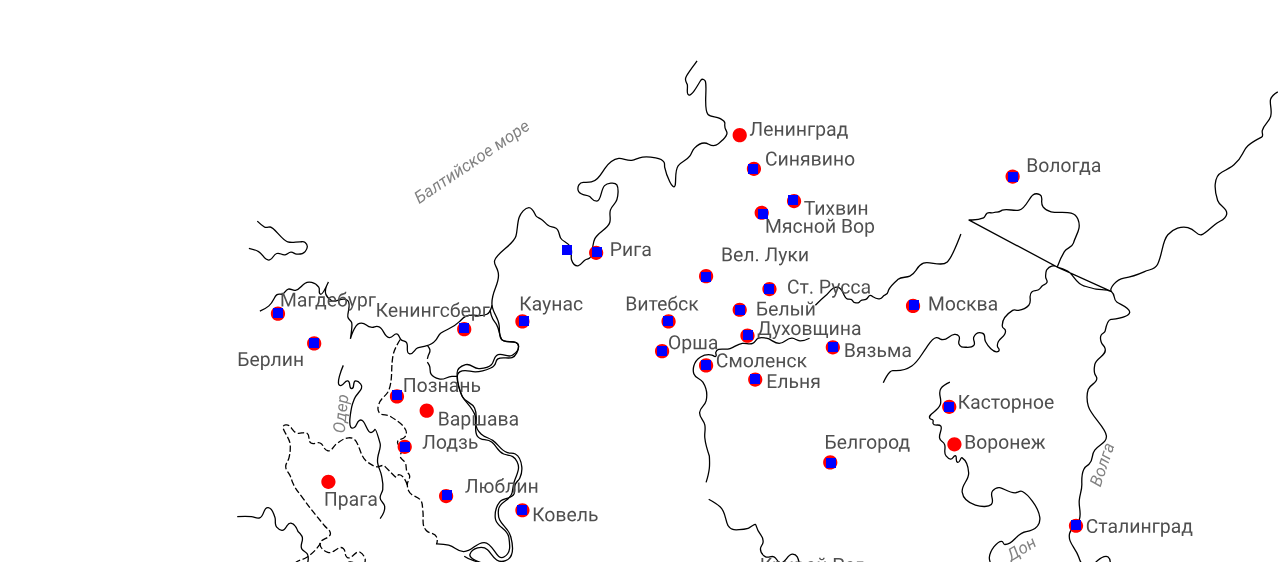
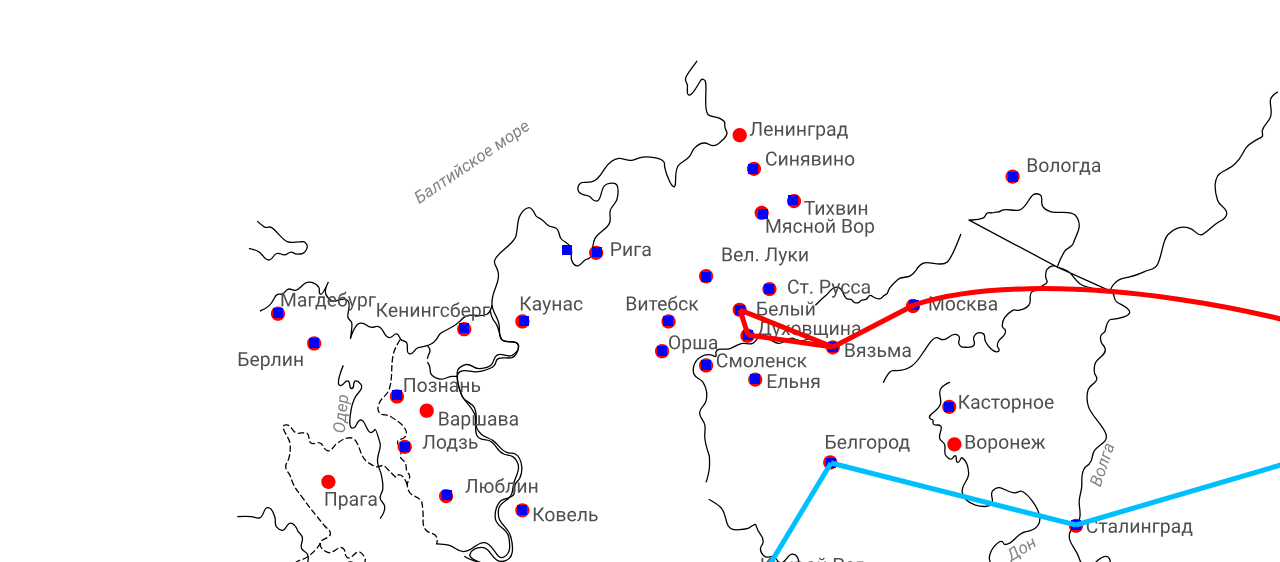
Before and after one commit to vvonderfull/KontureMap, a Vue app: page / in a window 1280 px wide. Shown: the part 238-800 px from the top of the page. Built offline with nearby package versions, Linux system fonts and the light colour scheme.

Commit message:
red and light blue

```diff
--- a/src/components/Map.vue
+++ b/src/components/Map.vue
@@ -38,14 +38,230 @@
     <div class="myasnoy-bor"></div>
     <div class="vel-luki"></div>
     <div class="riga-left"></div>
+    <svg width="2000px" height="2000px" class="svg">
+      <!-- <path class="path123"
+            :d = "asino1.x, asino1.y tomsk1.x, tomsk1.y"
+      stroke="blue" fill="none"/>-->
+      <line
+        :x1="asino1.x - 1.5"
+        :y1="asino1.y - 1.5"
+        :x2="tomsk1.x - 1.5"
+        :y2="tomsk1.y - 1.5"
+        stroke="blue"
+        stroke-width="5"
+      />
+      <a href="#">
+        ////////////// RED PATH
+        <path
+          :d="'M'+ novosibirsk1.x + ',' + novosibirsk1.y + ' ' + 'C' + (novosibirsk1.x - 200) + ',' + (novosibirsk1.y - 100) + ' ' + (moskva1.x + 120) + ',' + (moskva1.y - 40) + ' ' + moskva1.x + ',' + moskva1.y"
+          stroke="red"
+          fill="none"
+          stroke-width="5"
+        />
+        <line
+          :x1="tomsk1.x"
+          :y1="tomsk1.y"
+          :x2="novosibirsk1.x"
+          :y2="novosibirsk1.y"
+          stroke="red"
+          stroke-width="5"
+        />
+        <line
+          :x1="tomsk1.x"
+          :y1="tomsk1.y"
+          :x2="yurga1.x"
+          :y2="yurga1.y"
+          stroke="red"
+          stroke-width="5"
+        />
+        <line
+          :x1="moskva1.x"
+          :y1="moskva1.y"
+          :x2="vyazma1.x"
+          :y2="vyazma1.y"
+          stroke="red"
+          stroke-width="5"
+        />
+        <line
+          :x1="white1.x"
+          :y1="white1.y"
+          :x2="vyazma1.x"
+          :y2="vyazma1.y"
+          stroke="red"
+          stroke-width="5"
+        />
+        <line
+          :x1="white1.x"
+          :y1="white1.y"
+          :x2="duhovshina1.x"
+          :y2="duhovshina1.y"
+          stroke="red"
+          stroke-width="5"
+        />
+        <line
+          :x1="vyazma1.x"
+          :y1="vyazma1.y"
+          :x2="duhovshina1.x"
+          :y2="duhovshina1.y"
+          stroke="red"
+          stroke-width="5"
+        />
+      </a>
+      /////// LIGHT BLUE PATH
+      <a href="#">
+        <line
+          :x1="asino1.x + 1.5"
+          :y1="asino1.y + 1.5"
+          :x2="tomsk1.x + 1.5"
+          :y2="tomsk1.y + 1.5"
+          stroke="deepskyblue"
+          stroke-width="5"
+        />
+        <line
+          :x1="novosibirsk1.x + 3"
+          :y1="novosibirsk1.y + 3"
+          :x2="tomsk1.x + 3"
+          :y2="tomsk1.y + 3"
+          stroke="deepskyblue"
+          stroke-width="5"
+        />
+        <line
+          :x1="novosibirsk1.x"
+          :y1="novosibirsk1.y"
+          :x2="stalingrad1.x"
+          :y2="stalingrad1.y"
+          stroke="deepskyblue"
+          stroke-width="5"
+        />
+        <line
+          :x1="belgorod1.x"
+          :y1="belgorod1.y"
+          :x2="stalingrad1.x"
+          :y2="stalingrad1.y"
+          stroke="deepskyblue"
+          stroke-width="5"
+        />
+        <line
+          :x1="belgorod1.x"
+          :y1="belgorod1.y"
+          :x2="kr_rog1.x"
+          :y2="kr_rog1.y"
+          stroke="deepskyblue"
+          stroke-width="5"
+        />
+        <path
+          :d="'M'+ varna1.x + ',' + varna1.y + ' ' + 'C' + (varna1.x - 0) + ',' + (varna1.y - 30) + ' ' + (kr_rog1.x - 110) + ',' + (kr_rog1.y - 80) + ' ' + kr_rog1.x + ',' + kr_rog1.y"
+          stroke="deepskyblue"
+          fill="none"
+          stroke-width="5"
+        />
+        <line
+          :x1="varna1.x"
+          :y1="varna1.y"
+          :x2="burgas1.x"
+          :y2="burgas1.y"
+          stroke="deepskyblue"
+          stroke-width="5"
+        />
+      </a>
+    </svg>
   </div>
 </template>
 
 <script>
 export default {
   name: "Map.vue",
+  data() {
+    return {
+      tomsk1: {},
+      asino1: {},
+      moskva1: {},
+      novosibirsk1: {},
+      yurga1: {},
+      vyazma1: {},
+      white1: {},
+      duhovshina1: {},
+      stalingrad1: {},
+      belgorod1: {},
+      kr_rog1: {},
+      varna1: {},
+      burgas1: {}
+    };
+  },
   mounted() {
-    console.log(window);
+    for (let i = 0; i < document.all.length; i++) {
+      if (
+        document.all[i].className != "map-background" &&
+        document.all[i].className != ""
+      ) {
+        if (document.all[i].className == "tomsk") {
+          this.tomsk1 = {
+            x: document.all[i].offsetLeft + 5,
+            y: document.all[i].offsetTop + 5
+          };
+        } else if (document.all[i].className == "asino") {
+          this.asino1 = {
+            x: document.all[i].offsetLeft + 5,
+            y: document.all[i].offsetTop + 5
+          };
+        } else if (document.all[i].className == "moskva") {
+          this.moskva1 = {
+            x: document.all[i].offsetLeft + 5,
+            y: document.all[i].offsetTop + 5
+          };
+        } else if (document.all[i].className == "novosibirsk") {
+          this.novosibirsk1 = {
+            x: document.all[i].offsetLeft + 5,
+            y: document.all[i].offsetTop + 5
+          };
+        } else if (document.all[i].className == "yurga") {
+          this.yurga1 = {
+            x: document.all[i].offsetLeft + 5,
+            y: document.all[i].offsetTop + 5
+          };
+        } else if (document.all[i].className == "vyazma") {
+          this.vyazma1 = {
+            x: document.all[i].offsetLeft + 5,
+            y: document.all[i].offsetTop + 5
+          };
+        } else if (document.all[i].className == "white") {
+          this.white1 = {
+            x: document.all[i].offsetLeft + 5,
+            y: document.all[i].offsetTop + 5
+          };
+        } else if (document.all[i].className == "duhovshina") {
+          this.duhovshina1 = {
+            x: document.all[i].offsetLeft + 5,
+            y: document.all[i].offsetTop + 5
+          };
+        } else if (document.all[i].className == "stalingrad") {
+          this.stalingrad1 = {
+            x: document.all[i].offsetLeft + 5,
+            y: document.all[i].offsetTop + 5
+          };
+        } else if (document.all[i].className == "belgorod") {
+          this.belgorod1 = {
+            x: document.all[i].offsetLeft + 5,
+            y: document.all[i].offsetTop + 5
+          };
+        } else if (document.all[i].className == "kr-rog") {
+          this.kr_rog1 = {
+            x: document.all[i].offsetLeft + 5,
+            y: document.all[i].offsetTop + 5
+          };
+        } else if (document.all[i].className == "varna") {
+          this.varna1 = {
+            x: document.all[i].offsetLeft + 5,
+            y: document.all[i].offsetTop + 5
+          };
+        } else if (document.all[i].className == "burgas") {
+          this.burgas1 = {
+            x: document.all[i].offsetLeft + 5,
+            y: document.all[i].offsetTop + 5
+          };
+        }
+      }
+    }
   }
 };
 </script>
@@ -386,4 +602,8 @@ img {
   left: 28.4%;
   bottom: 89%;
 }
+.svg {
+  position: absolute;
+  top: 0;
+}
 </style>
```
